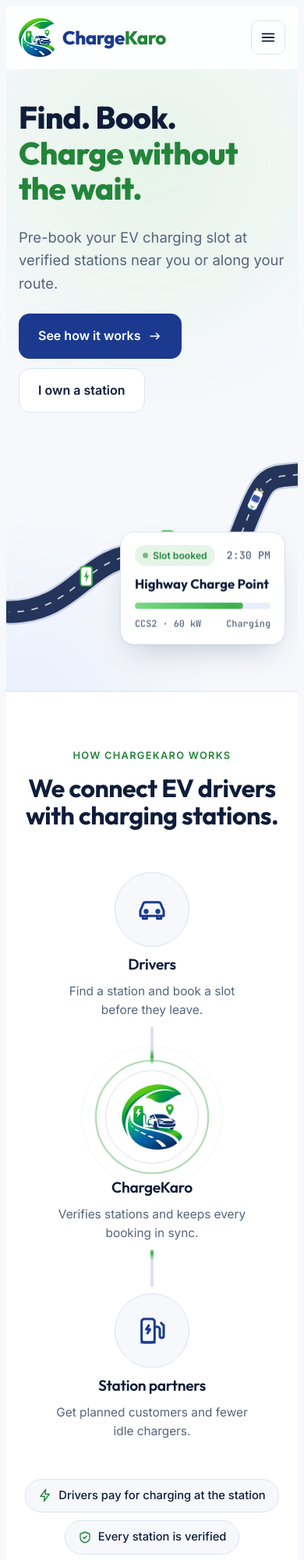
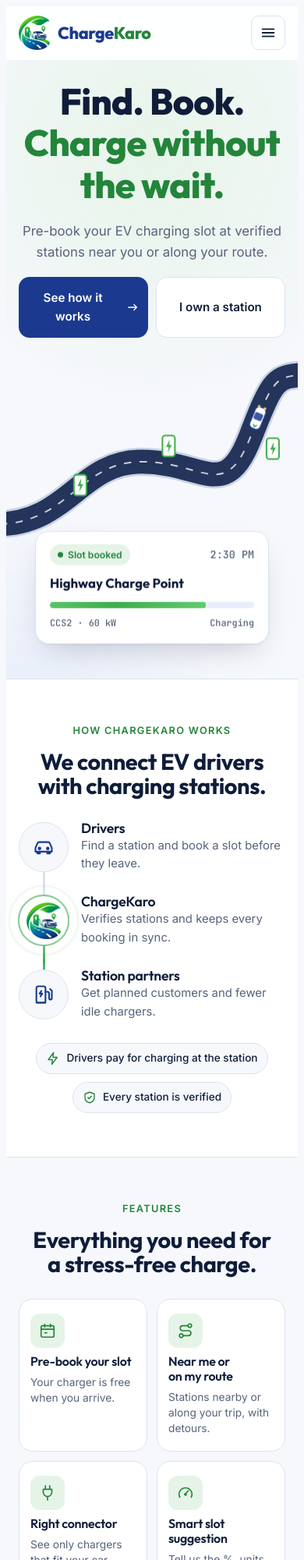
Before and after one commit to sairamlanka/chargeKaroWeb, a plain HTML site: page index.html in a window 390 px wide. Shown: the top 2000 px of the page at 78% size. Drawn offline with Linux system fonts and the light colour scheme.

Commit message:
Polish the phone layout
Centred hero with side-by-side buttons and the booking card under the
road, a vertical timeline for How it works, two-column feature and
partner cards, tighter section spacing and a centred footer.

Co-Authored-By: Claude Opus 5.5 <noreply@anthropic.com>
Claude-Session: https://claude.ai/code/session_01Qu4nwkpXcHvQvKNeyRyNts

```diff
--- a/index.html
+++ b/index.html
@@ -245,6 +245,68 @@ footer .brand{font-size:1.1rem} footer .brand img{width:30px}
 @media (max-width:520px){.two{grid-template-columns:1fr}.sheet{padding:22px}}
 
 .toast{position:fixed;left:50%;bottom:calc(20px + env(safe-area-inset-bottom,0px));transform:translateX(-50%);z-index:120;max-width:min(520px,calc(100% - 32px));background:#B3261E;color:#fff;padding:14px 18px;border-radius:14px;box-shadow:var(--shadow);font-size:.95rem;animation:fadeUp .3s ease both}
+
+/* phones: tighter rhythm, centred headings, two-column cards, a vertical "network" timeline */
+@media (max-width:600px){
+  section{padding-block:56px}
+  .head{margin-bottom:28px;text-align:center;justify-items:center;margin-inline:auto}
+  .lead{font-size:1.05rem}
+  h2{font-size:clamp(1.7rem,7.4vw,2.1rem)}
+  .top .wrap{height:68px} nav.links{top:68px}
+  .brand img{width:40px} .brand{font-size:1.35rem}
+
+  .hero{padding-block:28px 40px}
+  .hero .wrap{gap:12px}
+  .hero-copy{text-align:center;justify-items:center;gap:18px}
+  .hero h1{font-size:clamp(2.5rem,12vw,3.1rem)}
+  .hero .lead{max-width:32ch}
+  .ctas{display:grid;grid-template-columns:1fr 1fr;width:100%;gap:10px}
+  .ctas .btn{justify-content:center;padding:14px 10px;font-size:.95rem}
+  .scene{margin-inline:-16px}
+  .ticket{position:relative;right:auto;bottom:auto;margin:-28px auto 0;width:min(300px,86%)}
+
+  .flow{grid-template-columns:1fr;gap:26px;position:relative;max-width:420px;margin-inline:auto}
+  .flow::before{content:"";position:absolute;left:31px;top:32px;bottom:32px;width:3px;border-radius:3px;background:linear-gradient(180deg,var(--line) 0 40%,var(--leaf-fill) 50%,var(--line) 60% 100%);background-size:100% 300%;animation:pulseDown 2.4s linear infinite}
+  .wire{display:none}
+  .node{grid-template-columns:64px 1fr;column-gap:16px;row-gap:2px;text-align:left;justify-items:start;align-items:center;padding:0;position:relative}
+  .node .orb{grid-row:1/3;width:64px;height:64px}
+  .node .orb svg{width:28px;height:28px}
+  .node.mid .orb{width:64px;height:64px;margin:0}
+  .node.mid .orb img{width:44px}
+  .node.mid .orb::before,.node.mid .orb::after{inset:-4px}
+  .node h3{align-self:end;font-size:1.1rem}
+  .node p{align-self:start;max-width:none;font-size:.93rem}
+  .net-note{margin-top:28px}
+  .net-note span{font-size:.85rem;padding:8px 12px}
+
+  .feats{grid-template-columns:1fr 1fr;gap:12px}
+  .card{padding:18px 14px;gap:8px;border-radius:18px}
+  .card .ic{width:44px;height:44px;border-radius:12px}
+  .card .ic svg{width:22px;height:22px}
+  .card h3{font-size:1rem;line-height:1.2}
+  .card p{font-size:.86rem;line-height:1.45}
+  .extras{margin-top:20px}
+
+  .partner .wrap{gap:28px}
+  .partner .wrap > div:first-child{text-align:center}
+  .partner .lead{margin-inline:auto}
+  .perks{grid-template-columns:1fr 1fr;gap:10px;margin-top:24px;text-align:left}
+  .perks li{flex-direction:column;gap:8px;padding:14px}
+  .perks b{font-size:.95rem}
+  .perks span{font-size:.85rem}
+  .join{padding:24px 20px;border-radius:20px}
+  .join .btns .btn{width:100%;justify-content:center}
+
+  .contact .wrap{gap:24px}
+  .ccard{padding:14px;gap:12px}
+  .ccard .ic{width:42px;height:42px}
+  .ccard a{font-size:.9rem}
+  .copy{padding:7px 10px}
+
+  footer .wrap{flex-direction:column;text-align:center;gap:8px}
+}
+@media (max-width:360px){.feats,.perks{grid-template-columns:1fr}.ctas{grid-template-columns:1fr}}
+@keyframes pulseDown{from{background-position:0 100%}to{background-position:0 0}}
 
 /* scroll reveal: only applied when JS runs, so the page is complete without it */
 .js .rv{opacity:0;transform:translateY(32px);transition:opacity .8s ease,transform .8s cubic-bezier(.2,.8,.2,1);transition-delay:var(--d,0s)}
```
